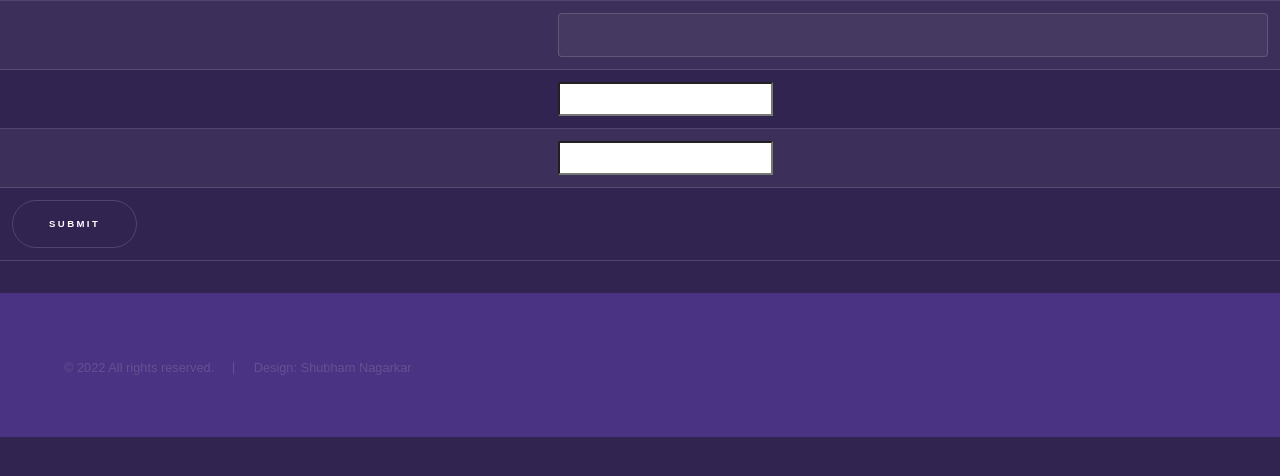
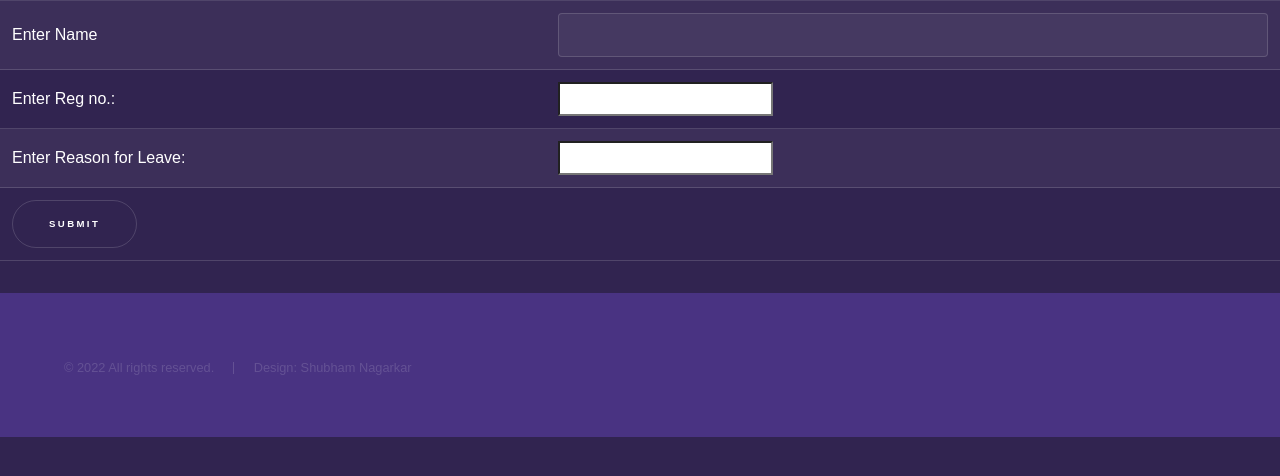
Before and after one commit to himanshuvb/django-project, a Django app: page /home/leaves/ in a window 1280 px wide. Shown: the top 476 px of the page. Run offline with Django 3.2, Linux system fonts and the light colour scheme.

Commit message:
final
final

```diff
--- a/SMS/static/CSS/main.css
+++ b/SMS/static/CSS/main.css
@@ -115,7 +115,7 @@ input, select, textarea {
 /* Type */
 
 	body, input, select, textarea {
-		color: rgba(0, 0, 0, 0);
+		color: rgb(255, 255, 255);
 		font-family: Arial, Helvetica, sans-serif;
 		font-size: 16.5pt;
 		font-weight: normal;
```
